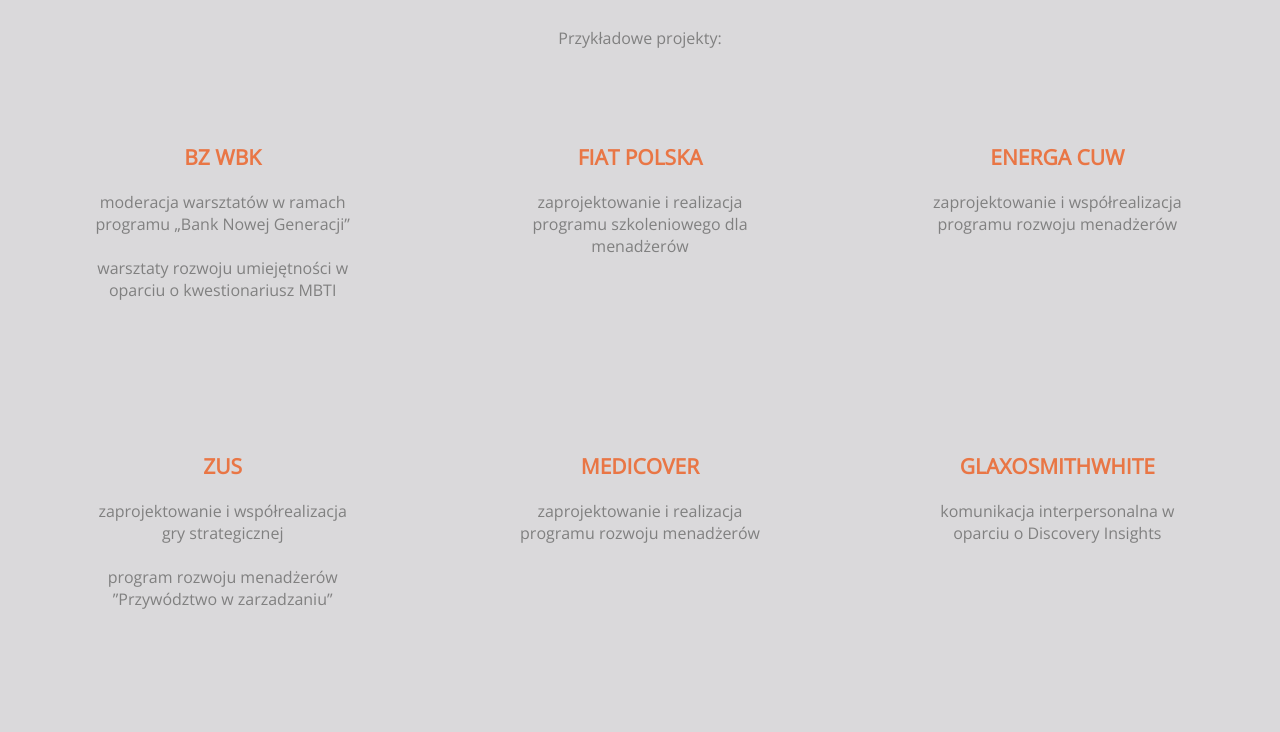
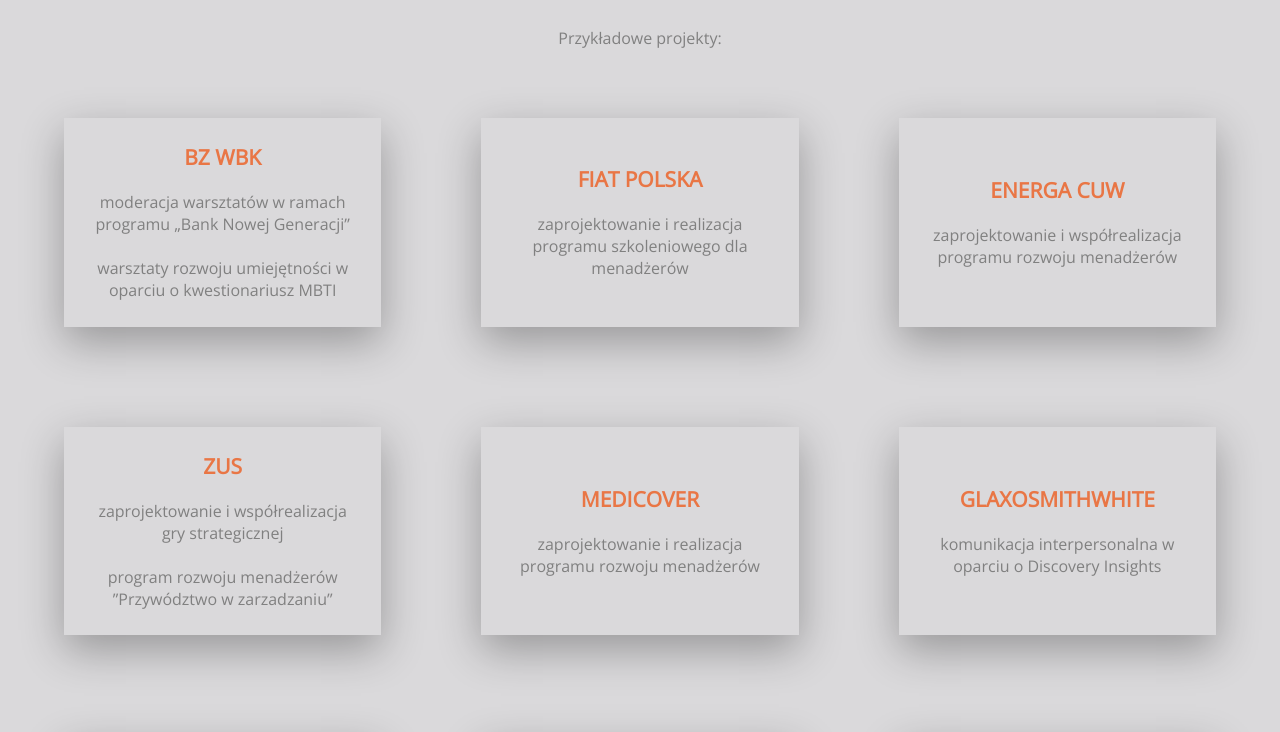
Before and after one commit to Malga90/IHRM, a website: page index.html in a window 1280 px wide. Shown: the part 3864-4596 px from the top of the page. Drawn offline with nearby package versions, Linux system fonts and the light colour scheme.

Commit message:
box shadow for clients section

```diff
--- a/src/scss/style.scss
+++ b/src/scss/style.scss
@@ -109,6 +109,7 @@
     font-weight: 600;
 }
 
+
 .section-clients-heading {
     height: 8rem;
     margin: 3%;
@@ -130,12 +131,16 @@
     grid-template-rows: repeat(3, minmax(15rem, min-content));
     grid-gap: 10rem;
     padding: 5%;
+
+    & > * {
+        box-shadow: 0 1.5rem 4rem rgba(0,0,0, .3);
+    }
 }
 
 .section-client__wrapper {
     display: flex;
-    // justify-content: center;
     align-items: center;
+    justify-content: center;
     flex-direction: column;
     padding: 8%;
 
@@ -151,4 +156,5 @@
     font-size: 1.6rem;
     text-align: center;
     list-style-type: none;
+    align-self: center;
 }
```
Also changed, not shown: index.html (+2 -0 lines), dist/css/style.css, dist/css/style.min.css.
